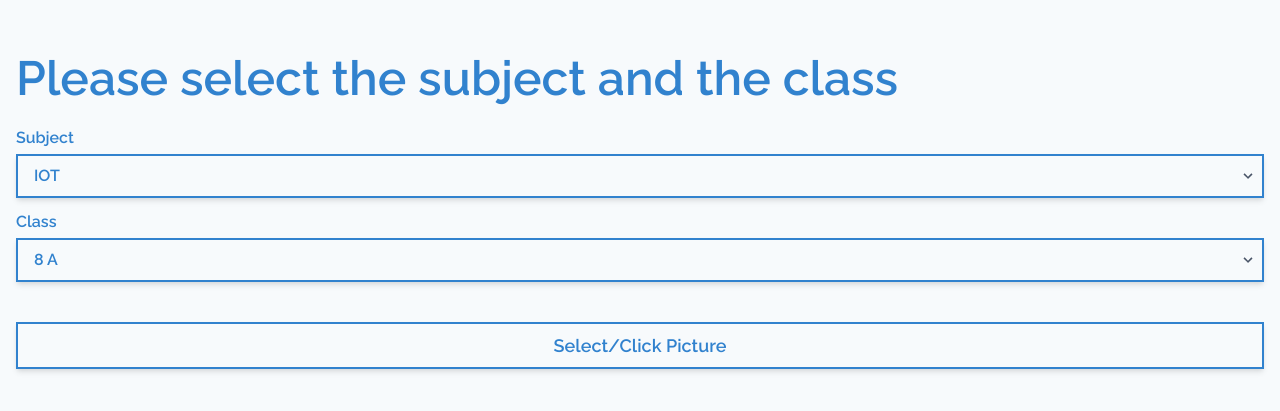
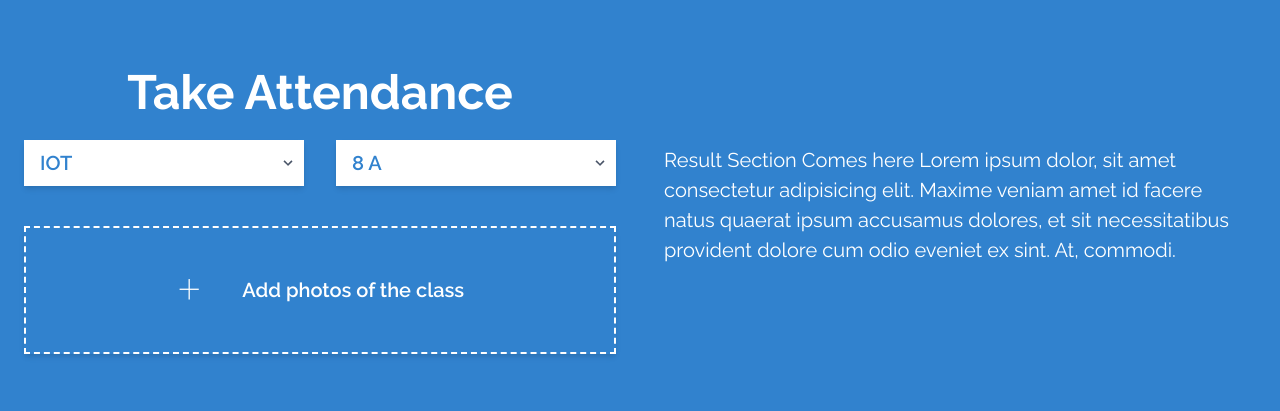
Before and after one commit to bahetyshyam/web-app-automated-attendance-system, a React (Create React App) app: page /attendance in a window 1280 px wide. Shown: the part 195-606 px from the top of the page. Built offline with nearby package versions, Linux system fonts and the light colour scheme.

Commit message:
changed design of the take attendance page

```diff
--- a/src/Attendance.js
+++ b/src/Attendance.js
@@ -45,12 +45,76 @@ const Attendance = () => {
 
     return (
         // header component comes here
-        <main>
-            <div className="container mx-auto">
+        <main className="bg-blue-600">
+            <div className="container mx-auto flex flex-col md:flex-row min-h-screen">
+                <div className="flex flex-1 justify-center items-center px-6 py-4">
+                    <div className="text-center w-full">
+
+                        <p className="text-white font-bold text-3xl md:text-5xl">Take Attendance</p>
+                        <div className="flex mt-3">
+                            <div className="w-full inline-block relative mr-4">
+                                <select value={subject} onChange={handleSubjectChange} className="block appearance-none w-full text-blue-600 text-sm md:text-xl font-semibold bg-white py-2 pl-4 pr-6 shadow-md focus:outline-none">
+                                    <option value="IOT">IOT</option>
+                                    <option value="BDA">BDA</option>
+                                    <option value="SMS">SMS</option>
+                                </select>
+                                <div className="pointer-events-none absolute inset-y-0 right-0 flex items-center px-2 text-gray-700">
+                                    <svg className="fill-current h-4 w-4" xmlns="http://www.w3.org/2000/svg" viewBox="0 0 20 20"><path d="M9.293 12.95l.707.707L15.657 8l-1.414-1.414L10 10.828 5.757 6.586 4.343 8z" /></svg>
+                                </div>
+                            </div>
+                            <div className="w-full inline-block relative ml-4">
+                                <select value={className} onChange={handleClassNameChange} className="block appearance-none w-full text-blue-600 text-sm md:text-xl font-semibold bg-white py-2 pl-4 pr-6 shadow-md focus:outline-none">
+                                    <option value="8 A">8 A</option>
+                                </select>
+                                <div className="pointer-events-none absolute inset-y-0 right-0 flex items-center px-2 text-gray-700">
+                                    <svg className="fill-current h-4 w-4" xmlns="http://www.w3.org/2000/svg" viewBox="0 0 20 20"><path d="M9.293 12.95l.707.707L15.657 8l-1.414-1.414L10 10.828 5.757 6.586 4.343 8z" /></svg>
+                                </div>
+                            </div>
+                        </div>
+
+                        <div className="mt-10 w-full">
+                            <input onChange={onFileChange} style={{ display: "none" }} id="file" type="file" accept="image/*" />
+                            <label htmlFor="file" className="w-full h-32 flex justify-center items-center inline-block bg-transparent text-white font-semibold py-2 px-4 border-2 border-dashed border-white cursor-pointer text-center shadow-md">
+                                {
+                                    !selectedFile && <span className=" text-6xl mr-10 font-hairline">+</span>
+                                }
+
+                                <span className="text-sm md:text-xl">
+                                    {selectedFile ? selectedFile.name : 'Add photos of the class'}
+                                </span>
+
+                            </label>
+                            {
+                                selectedFile && <button onClick={onFileUpload} className="mt-10 w-full bg-white text-blue-600 text-lg md:text-3xl font-bold py-2 px-4 cursor-pointer rounded-full shadow-md">
+
+                                    {
+                                        loading ? <ClipLoader
+                                            loading={loading}
+                                            size={"1.125rem"}
+                                            color={"#3182CE"}
+                                        /> :
+                                            'SUBMIT'
+                                    }
+
+                                </button>
+                            }
+                        </div>
+
+                    </div>
+                </div>
+                <div className="flex flex-1 justify-center items-center px-6 py-4">
+                    <p className="text-white text-xl">
+                        Result Section Comes here
+                        Lorem ipsum dolor, sit amet consectetur adipisicing elit. Maxime veniam amet id facere natus quaerat ipsum accusamus dolores, et sit necessitatibus provident dolore cum odio eveniet ex sint. At, commodi.
+                        </p>
+                </div>
+            </div>
+
+            {/* <div className="container mx-auto">
                 <div className="py-10 px-4 flex flex-col justify-center min-h-screen">
                     <p className="text-blue-600 text-3xl sm:text-4xl lg:text-5xl font-semibold">Please select the subject and the class</p>
 
-                    {/* Select inputs below this  */}
+                    Select inputs below this
                     <label className="mt-3 text-blue-600 font-semibold">Subject</label>
                     <div className="mt-1 inline-block relative">
                         <select value={subject} onChange={handleSubjectChange} className="block appearance-none w-full text-blue-600 font-semibold bg-transparent border-2 border-blue-600 py-2 px-4 pr-8 shadow-md focus:outline-none">
@@ -92,7 +156,7 @@ const Attendance = () => {
                         </button>
                     }
 
-                    {/* Success/Error Messages */}
+                    Success/Error Messages
                     {
                         responseFromServer && (responseFromServer.status === 200 ? (<div className="mt-4 bg-teal-100 border-t-2 border-teal-500 text-teal-900 px-4 py-3 shadow-md" role="alert">
                             <div className="flex items-center">
@@ -107,7 +171,7 @@ const Attendance = () => {
                                     <p className="font-bold">
                                         {`Absent - ${responseFromServer.data.result.absent.length}`}
                                     </p>
-                                    {/* <p className="text-sm">{responseFromServer.data.message}</p> */}
+                                    <p className="text-sm">{responseFromServer.data.message}</p>
                                 </div>
                             </div>
                         </div>)
@@ -118,7 +182,7 @@ const Attendance = () => {
                     }
 
                 </div>
-            </div>
+            </div> */}
         </main>
         // header component comes here
     )
```
Also changed, not shown: src/Home.js (+0 -11 lines).
